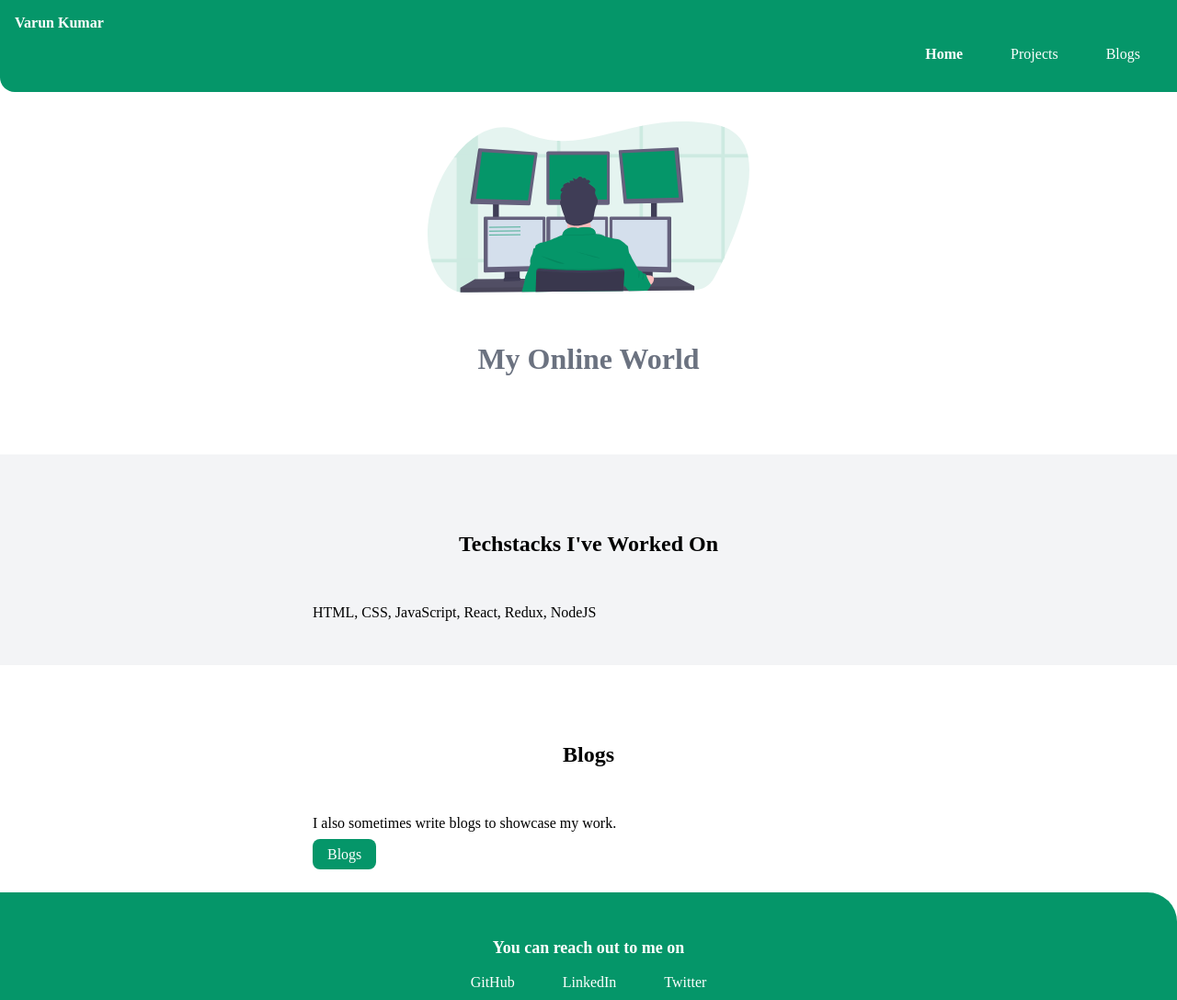
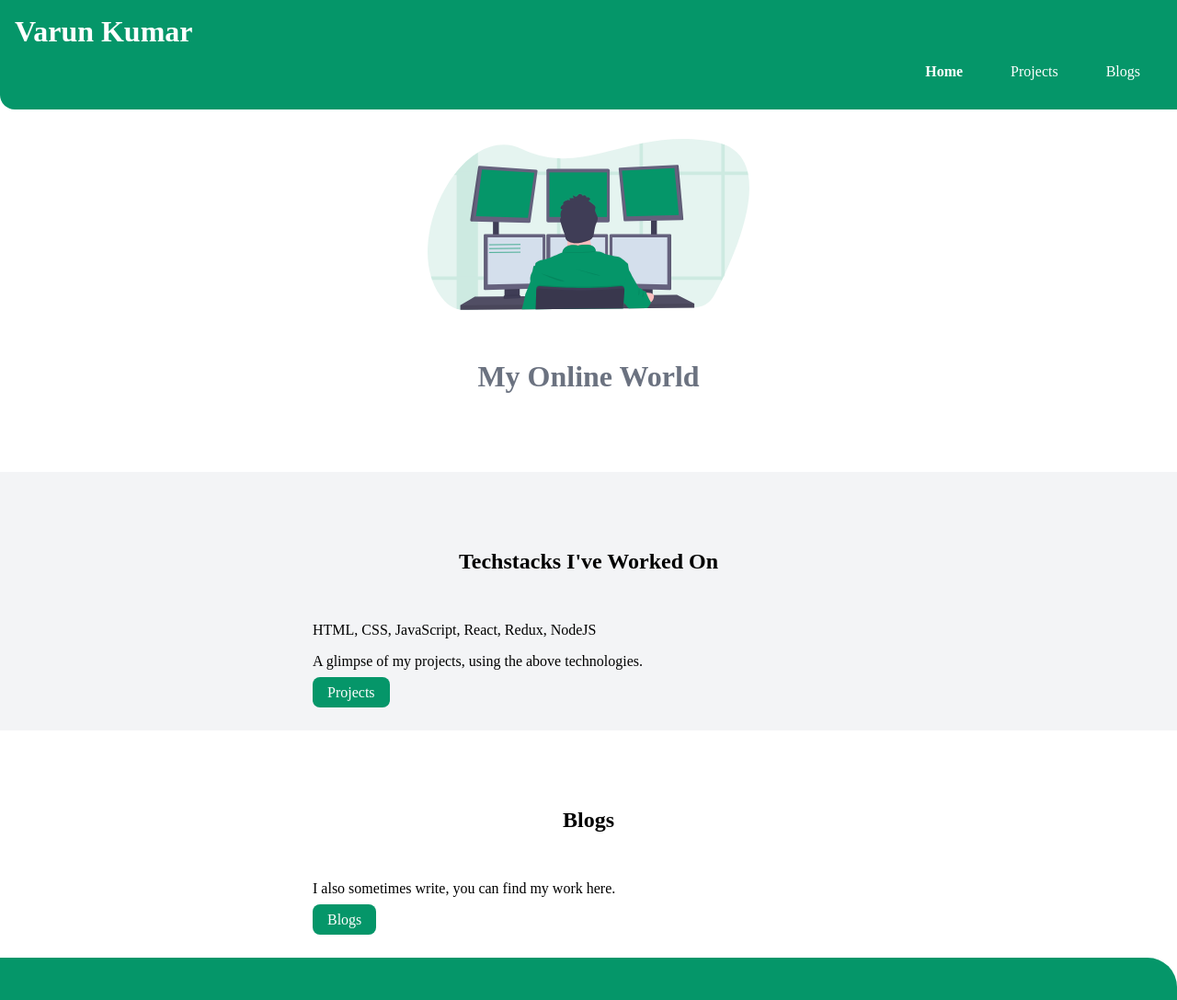
Before and after one commit to varun13169/portfolio-website, a plain HTML site: page index.html in a window 1280 px wide. Shown: the top 1087 px of the page at 92% size. Drawn offline with Linux system fonts and the light colour scheme.

Commit message:
styling and landing page setup.

```diff
--- a/index.html
+++ b/index.html
@@ -37,13 +37,15 @@
         <div class="container container-center">
             <h1>Techstacks I've Worked On</h1>
             <p>HTML, CSS, JavaScript, React, Redux, NodeJS</p>
+            <p>A glimpse of my projects, using the above technologies.</p>
+            <a class="link link-primary" href="projects.html">Projects</a>
         </div>
     </section>
 
     <section class="section">
         <div class="container container-center">
             <h1>Blogs</h1>
-            <p>I also sometimes write blogs to showcase my work.</p>
+            <p>I also sometimes write, you can find my work here.</p>
             <a class="link link-primary" href="blogs.html">Blogs</a>
         </div>
     </section>
--- a/style.css
+++ b/style.css
@@ -85,7 +85,7 @@ hr {
 }
 
 .navigation .nav-brand {
-    font-size: medium;
+    font-size: xx-large;
     font-weight: bold;
 }
 
```
